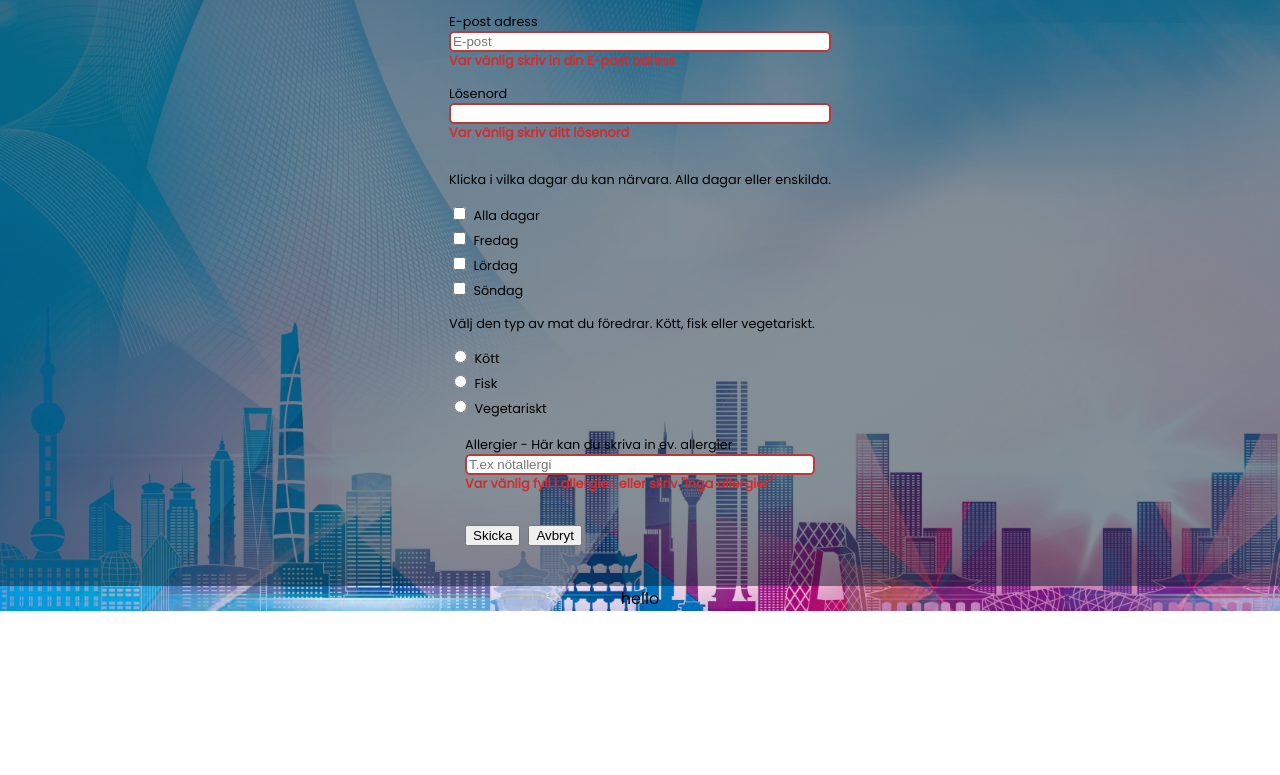
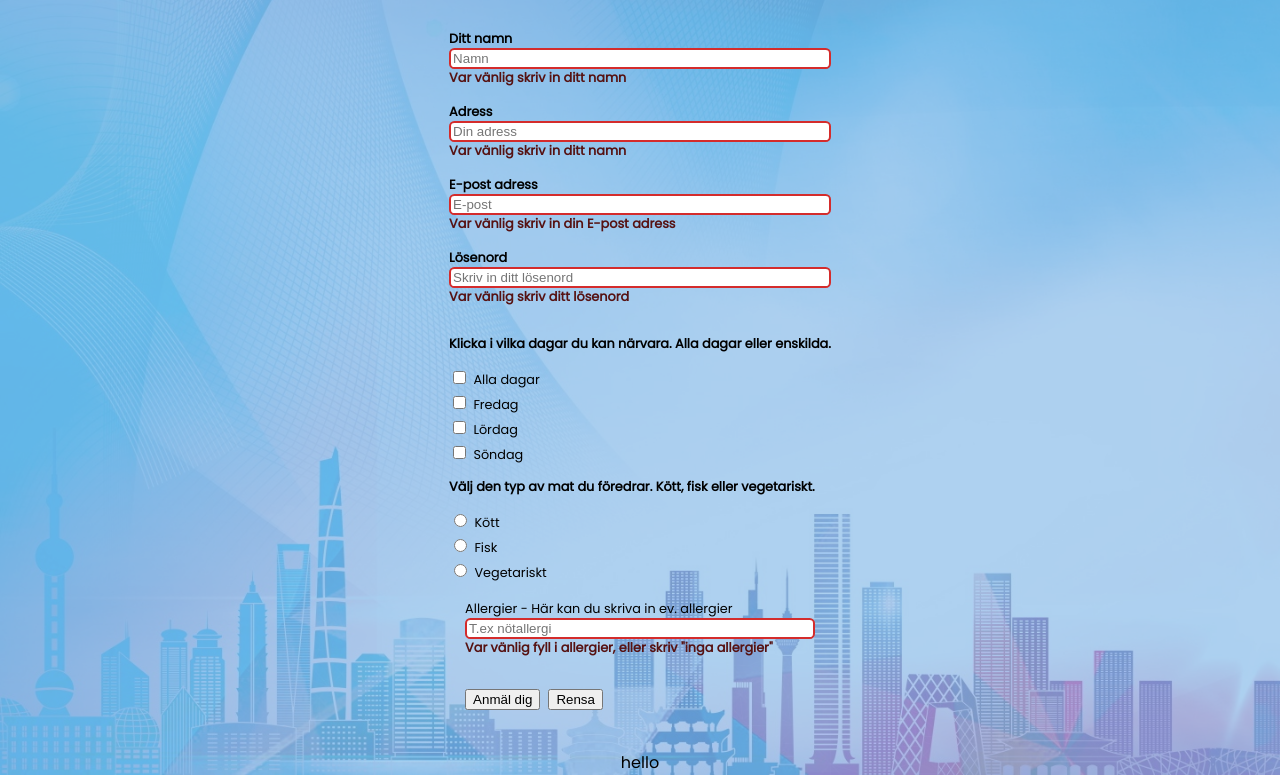
Before and after one commit to Gnobodygnows/BW-Inlamningsuppgift, a plain HTML site: page index.html in a window 1280 px wide. Shown: the part 585-1360 px from the top of the page. Before the commit the page ends 1196 px from the top, so only its background shows below. Drawn offline with Linux system fonts and the light colour scheme.

Commit message:
mer ändringar

```diff
--- a/formular.css
+++ b/formular.css
@@ -5,8 +5,10 @@ form {
 
 .formula {
 	display: flex;
-	justify-content: center;
-	background-color: rgba(10, 30, 47, 0.5)
+	flex-direction: column;
+	align-items: center;
+	background-color: rgba(140, 190, 234, 0.7)
+
 }
 .form-section {
 	display: flex;
@@ -32,7 +34,7 @@ input:valid {
 }
 
 input:invalid {
-	border: 0.2em solid rgb(187, 56, 56);
+	border: 0.2em solid #d42c2c;
 	border-radius: 0.4em;
 
 }
@@ -40,7 +42,7 @@ input:invalid {
 .error-message {
 	visibility: hidden;
 	margin: 0;
-	color: rgb(212, 44, 44);
+	color: #561212;
 	font-weight: bold;
 }
 
@@ -48,6 +50,13 @@ input:invalid+.error-message {
 	visibility: visible;
 }
 
+input[type="checkbox"]:checked+label, input[type="radio"]:checked+label {
+	color: #238247;
+}
+
+input:focus {
+	outline: none;
+}
 /* input[type="checkbox"][name="check"]:required+label::after {
 	content: "*";
 	color: rgb(168, 52, 46);
@@ -62,7 +71,3 @@ input:invalid+.error-message {
 	outline: 2px solid red;
 	outline-offset: -2px;
 } */
-
-input[type="checkbox"]:checked+label, input[type="radio"]:checked+label {
-	color: #238247;
-}
--- a/index.html
+++ b/index.html
@@ -48,7 +48,7 @@
 			</h2>
 			<p>
 				För att anmäla ditt intresse och för att din vistelse hos oss ska bli så bra och smidig som möjligt,
-				skulle vi vilja att du fyller i ett forumulär!
+				skulle vi vilja att du fyller i ett formulär!
 			</p>
 			<p> *OBS* (Du använder samma E-post adress och lösenord som när du loggar in hos ditt företag) </p>
 			<div class="bottom">
@@ -61,45 +61,52 @@
 		</div>
 	</div>
 	<div class="formula">
+		<h1>Anmäl dig här!</h1>
 		<form>
 			<div class="form-section">
-				<label for="form-name"> Ditt namn </label>
-				<input id="form-name" type="text" placeholder="Namn" required minlength="2"/>
+				<label for="form-name"> <strong>Ditt namn</strong> </label>
+				<input id="form-name" type="text" placeholder="Namn" required minlength="2" />
 				<p class="error-message"> Var vänlig skriv in ditt namn </p>
 			</div>
 
 			<div class="form-section">
-				<label for="form-email"> E-post adress </label>
-				<input id="form-email" type="text" placeholder="E-post" required minlength="5"/>
+				<label for="form-adress"> <strong>Adress</strong> </label>
+				<input id="form-adress" type="text" placeholder="Din adress" required minlength="10" />
+				<p class="error-message"> Var vänlig skriv in ditt namn </p>
+			</div>
+
+			<div class="form-section">
+				<label for="form-email"> <strong>E-post adress</strong> </label>
+				<input id="form-email" type="email" placeholder="E-post" required minlength="5" />
 				<p class="error-message"> Var vänlig skriv in din E-post adress </p>
 			</div>
 
 			<div class="form-section">
-				<label for="form-password"> Lösenord </label>
-				<input id="form-password" type="password" required minlength="4"/>
+				<label for="form-password"> <strong>Lösenord</strong> </label>
+				<input id="form-password" type="password" placeholder="Skriv in ditt lösenord" required minlength="4" />
 				<p class="error-message"> Var vänlig skriv ditt lösenord </p>
 			</div>
 
 			<div class="form-section">
-				<p> Klicka i vilka dagar du kan närvara. Alla dagar eller enskilda. </p>
+				<p> <strong>Klicka i vilka dagar du kan närvara. Alla dagar eller enskilda.</strong> </p>
 				<div>
-					<input id="alla" type="checkbox" name="check"/>
+					<input id="alla" type="checkbox" name="check" />
 					<label for="alla"> Alla dagar </label>
 				</div>
 				<div>
-					<input id="fredag" type="checkbox" name="check"/>
+					<input id="fredag" type="checkbox" name="check" />
 					<label for="fredag"> Fredag </label>
 				</div>
 				<div>
-					<input id="lördag" type="checkbox" name="check"/>
+					<input id="lördag" type="checkbox" name="check" />
 					<label for="lördag"> Lördag </label>
 				</div>
 				<div>
-					<input id="söndag" type="checkbox" name="check"/>
+					<input id="söndag" type="checkbox" name="check" />
 					<label for="söndag"> Söndag </label>
 				</div>
 
-				<p>Välj den typ av mat du föredrar. Kött, fisk eller vegetariskt.</p>
+				<p><strong>Välj den typ av mat du föredrar. Kött, fisk eller vegetariskt.</strong></p>
 				<div>
 					<input id="kött" type="radio" name="mat" />
 					<label for="kött"> Kött </label>
@@ -114,12 +121,12 @@
 				</div>
 				<div class="form-section">
 					<label for="form-name"> Allergier - Här kan du skriva in ev. allergier </label>
-					<input id="form-name" type="text" placeholder="T.ex nötallergi" required minlength="2"/>
+					<input id="form-name" type="text" placeholder="T.ex nötallergi" required minlength="2" />
 					<p class="error-message"> Var vänlig fyll i allergier, eller skriv "inga allergier" </p>
 				</div>
 				<div class="form-section row">
-					<button type="button"> Skicka </button>
-					<button type="button"> Avbryt </button>
+					<button type="submit"> Anmäl dig </button>
+					<button type="reset"> Rensa </button>
 				</div>
 
 			</div>
@@ -132,3 +139,12 @@
 </body>
 
 </html>
+
+
+<!--
+adress i formuläret
+minska på informationstext
+datum ev. i headern
+min-width för responsivitet
+ev. ändra till sections, mycket divar
+-->
--- a/style.css
+++ b/style.css
@@ -16,7 +16,7 @@ header, footer {
 	/* width: 100%; */
 	display: flex;
 	justify-content: center;
-	background-color: transparent;
+	background-color: rgba(140, 190, 234, 0.7)
 }
 
 .wrapper {
@@ -26,6 +26,7 @@ header, footer {
 	/* min-height: 100vh; */
 	padding: 5em 5em 0 5em;
 	gap: 5em;
+	background-color: rgba(140, 190, 234, 0.7)
 }
 
 /* .content-left, .content-right {
@@ -63,9 +64,6 @@ header, footer {
     justify-content: center;
 }
 
-.bottom {
-	/* margin-top: auto;  */
-}
 
 .bottom div p {
 	font-weight: bold;
@@ -92,11 +90,9 @@ h2 {
 }
 
 p {
-	display: flex;
-    justify-content: flex-start;
 	font-size: 0.8em;
 	line-height: 140%;
-	/* margin-top: auto; */
+
 }
 
 footer {
```
